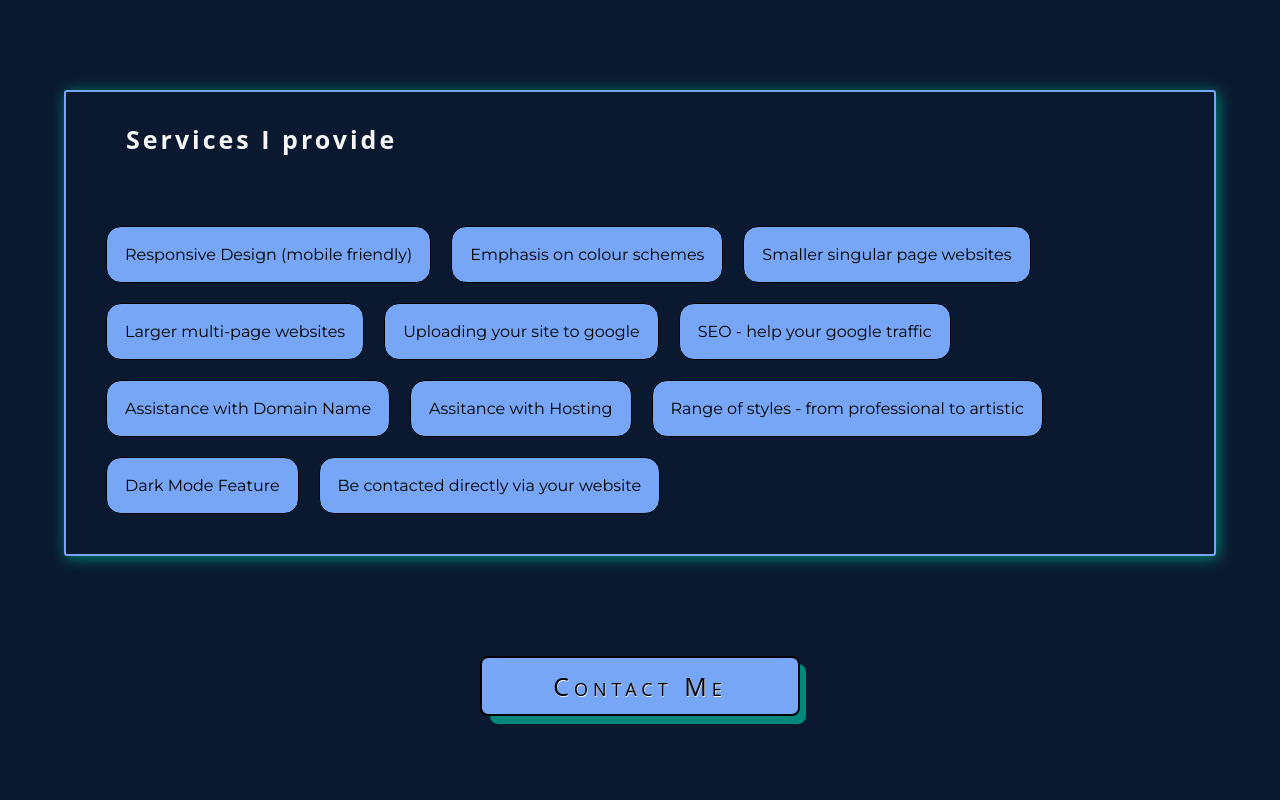
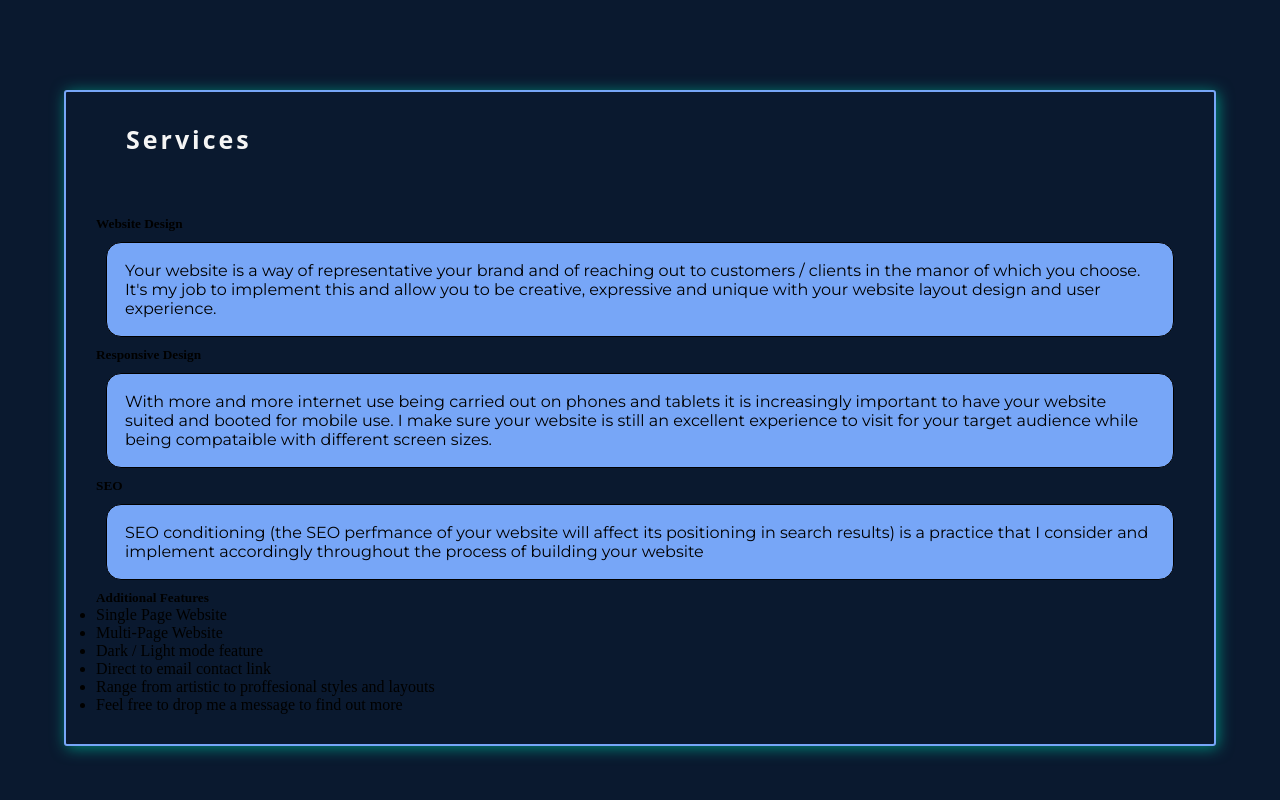
Before and after one commit to OliverPSmith/Portfolio-March-2022, a plain HTML site: page freelance.html in a window 1280 px wide. Shown: the part 980-1780 px from the top of the page. Drawn offline with nearby package versions, Linux system fonts and the light colour scheme.

Commit message:
updating services

```diff
--- a/freelance.html
+++ b/freelance.html
@@ -17,11 +17,17 @@
         <p class="name-hero"><a class="nav-link" href="index.html">Oliver P Smith</a></p>
         <div class="nav">
             <div class="menu-container">
+                <a class="nav-link" href="freelance.html#services">Services</a>
+                <a class="nav-link" href="freelance.html">Freelance</a>
+                <a class="nav-link" href="programming.html">Programming</a>
+                <a class="nav-link" href="index.html#contact">Contact</a>
                 <a class="nav-link" href="index.html#about">Bio</a>
+
+  <!--             <a class="nav-link" href="#about">Bio</a>
                 <a class="nav-link" href="programming.html">Programming</a>
                 <a class="nav-link" href="freelance.html">Freelance</a>
                 <a class="nav-link" href="freelance.html#services">Services</a>
-                <a class="nav-link" href="index.html#contact">Contact</a>
+                <a class="nav-link" href="#contact">Contact</a> -->
             </div>
         </div>
         <div class="hamburger">
@@ -77,10 +83,75 @@
         <div class="services-section" id="services">
             <div class="services-container">
                 <div class="services-heading-container">
-                    <h1>Services I provide</h1>
+                    <h1>Services</h1>
                 </div>
                 <div class="services-options">
-                    <p>Responsive Design (mobile friendly)</p>
+                    <div class="service">
+                        <div class="service-heading">
+                            <h5>Website Design</h5>
+                        </div>
+                        <div class="service-explained">
+                            <p>Your website is a way of representative your brand and of reaching out to
+                                customers / clients in the manor of which you choose. It's my job to implement
+                                this and allow you to be creative, expressive and unique with your website layout
+                                design and user experience.
+                            </p>
+                        </div>
+                    </div>
+                <!--   <div class="service">
+                        <div class="service-heading">
+                            <h5>Website Experience</h5>
+                        </div>
+                        <div class="service-explained">
+                            <p>Lorem ipsum dolor sit amet consectetur adipisicing elit. Dicta
+                                repellendus expedita consequuntur quisquam deleniti ducimus
+                                excepturi optio debitis libero repudiandae accusantium unde
+                                eveniet minima dolorum alias deserunt error animi, quam adipisci
+                                labore sit repellat assumenda ullam atque. Dolore esse odio
+                                assumenda libero, aliquid possimus, explicabo, ut placeat molestiae
+                                numquam consectetur!</p>
+                        </div>
+                    </div>  -->
+                    <div class="service">
+                        <div class="service-heading">
+                            <h5>Responsive Design</h5>
+                        </div>
+                        <div class="service-explained">
+                            <p>With more and more internet use being carried out on phones and tablets it is
+                                increasingly important to have your website suited and booted for mobile use.
+                                I make sure your website is still an excellent experience to visit for your target
+                                audience while being compataible with different screen sizes.
+                            </p>
+                        </div>
+                    </div>
+                    <div class="service">
+                        <div class="service-heading">
+                            <h5>SEO</h5>
+                        </div>
+                        <div class="service-explained">
+                            <p>SEO conditioning (the SEO perfmance of your website will affect its positioning
+                                in search results) is a practice that I consider and implement accordingly
+                                throughout the process of building your website</p>
+                        </div>
+                    </div>
+                    <div class="service">
+                        <div class="service-heading">
+                            <h5>Additional Features</h5>
+                        </div>
+                        <div class="service-explained">
+                            <ul>
+                                <li>Single Page Website</li>
+                                <li>Multi-Page Website</li>
+                                <li>Dark / Light mode feature</li>
+                                <li>Direct to email contact link</li>
+                                <li>Range from artistic to proffesional styles and layouts</li>
+                                <li>Feel free to drop me a message to find out more </li>
+                            </ul>
+                        </div>
+                    </div>
+
+
+                <!--   <p>Responsive Design (mobile friendly)</p>
                     <p>Emphasis on colour schemes</p>
                     <p>Smaller singular page websites</p>
                     <p>Larger multi-page websites</p>
@@ -90,7 +161,7 @@
                     <p>Assitance with Hosting </p>
                     <p>Range of styles - from professional to artistic</p>
                     <p>Dark Mode Feature</p>
-                    <p>Be contacted directly via your website</p>
+                    <p>Be contacted directly via your website</p>   -->
                 </div>
             </div>
         </div>
@@ -107,6 +178,7 @@
 
 
 
+
 <script type="text/javascript" src="app.js"></script>
 </body>
 </html>
```
